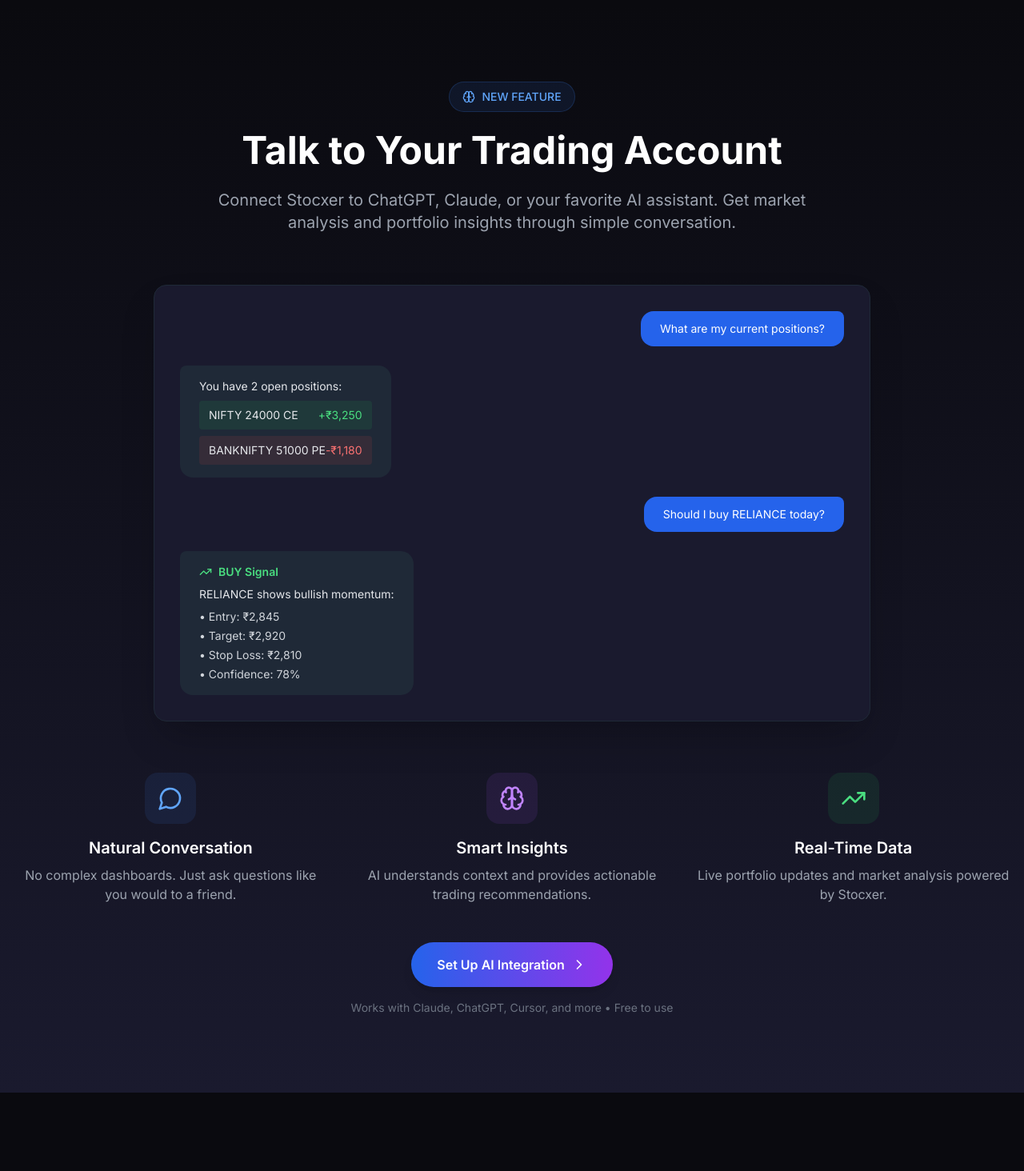
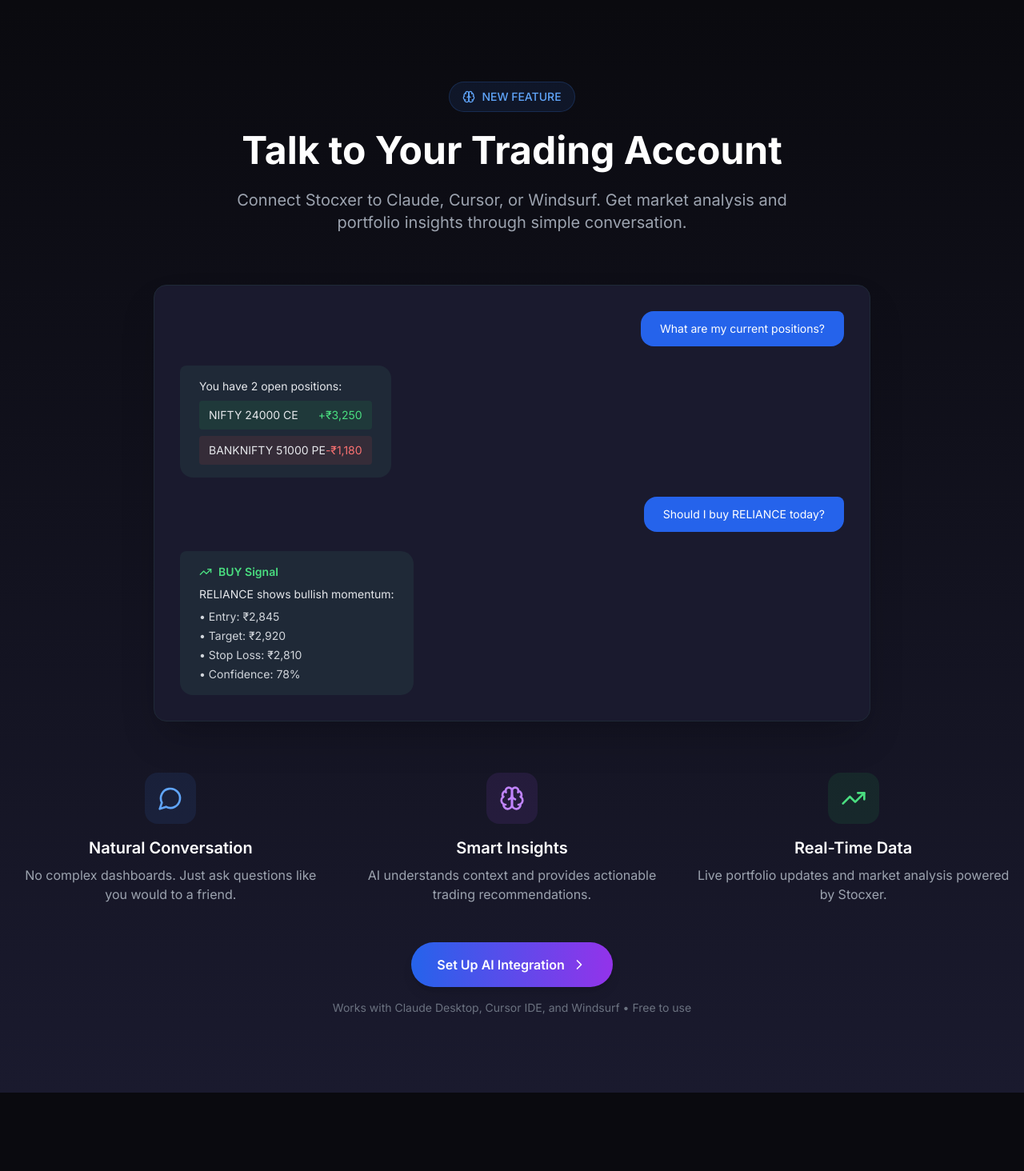
Before and after one commit to fdscoop/stocxer, a Next.js app in the folder frontend/: page /landing in a window 1280 px wide. Shown: the part 5178-6642 px from the top of the page at 80% size. Built offline with nearby package versions, Linux system fonts and the light colour scheme.

Commit message:
Fix: Remove ChatGPT from supported AI assistants (MCP not supported)

```diff
--- a/frontend/components/landing/AIIntegrationSection.tsx
+++ b/frontend/components/landing/AIIntegrationSection.tsx
@@ -18,7 +18,7 @@
             Talk to Your Trading Account
           </h2>
           <p className="text-xl text-gray-400 max-w-3xl mx-auto">
-            Connect Stocxer to ChatGPT, Claude, or your favorite AI assistant.
+            Connect Stocxer to Claude, Cursor, or Windsurf.
             Get market analysis and portfolio insights through simple conversation.
           </p>
         </div>
@@ -127,7 +127,7 @@
             </button>
           </Link>
           <p className="text-sm text-gray-500 mt-4">
-            Works with Claude, ChatGPT, Cursor, and more • Free to use
+            Works with Claude Desktop, Cursor IDE, and Windsurf • Free to use
           </p>
         </div>
       </div>
```
